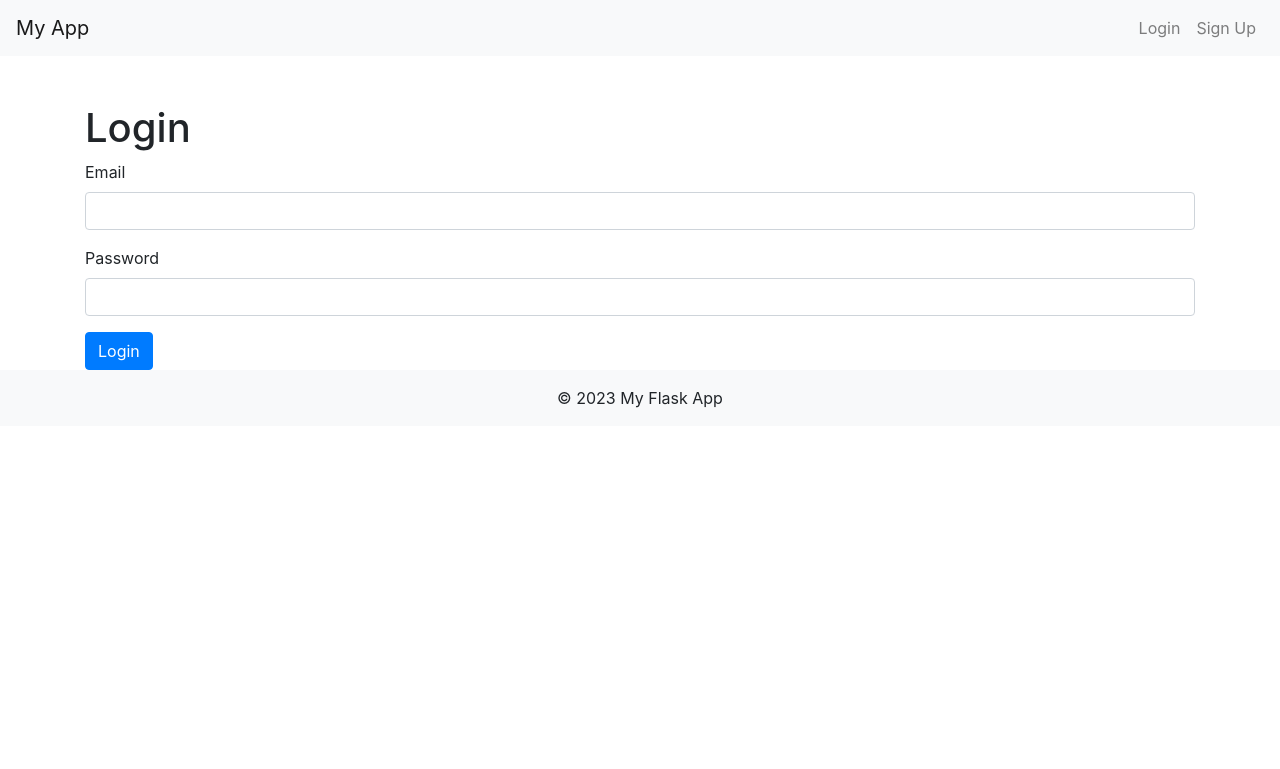
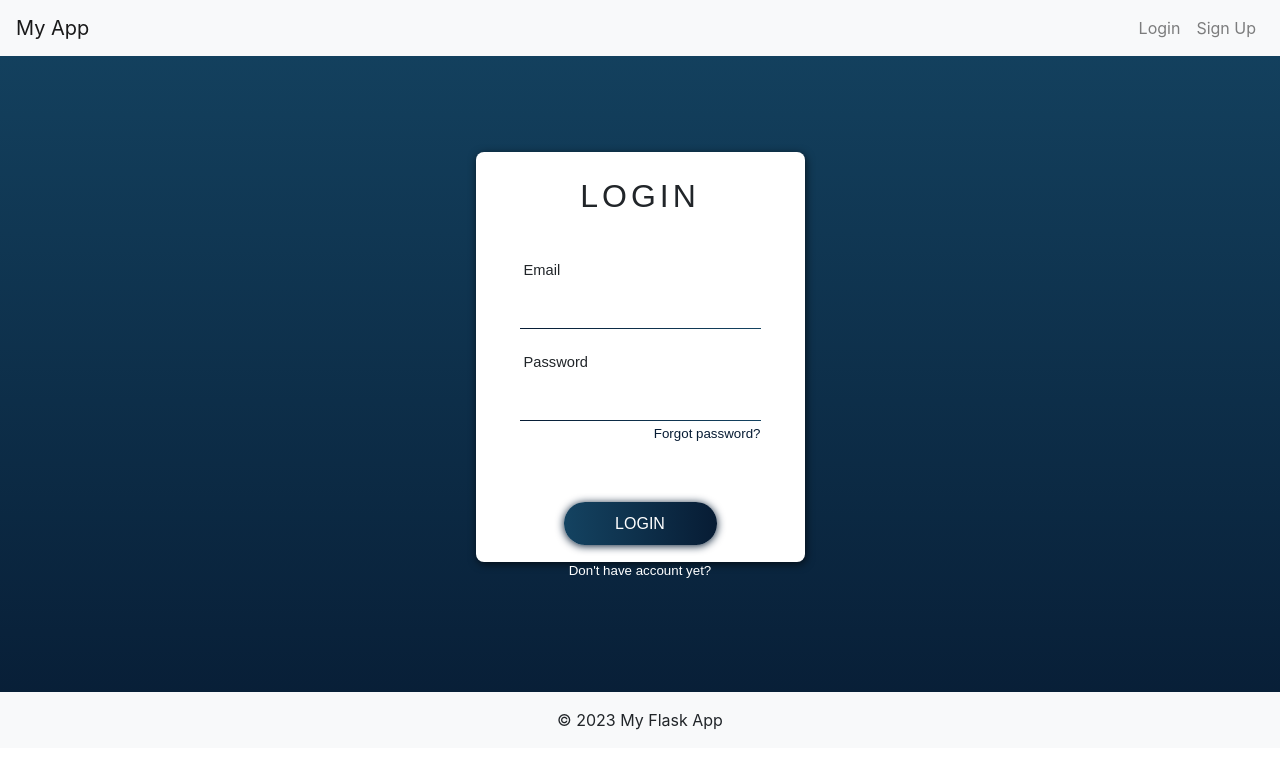
Before and after one commit to iqbalalghifary/TA-IWS, a Flask app: page /login in a window 1280 px wide. Shown: the top 769 px of the page. Run offline with Flask 3, Linux system fonts and the light colour scheme; some libraries are stand-ins or nearby versions.

Commit message:
update code

```diff
--- a/lemper-checker/app.py
+++ b/lemper-checker/app.py
@@ -7,6 +7,7 @@ from passlib.hash import bcrypt
 import os
 import fitz
 import re
+import psycopg2
 
 from reportlab.lib.pagesizes import letter
 from reportlab.lib.units import inch
@@ -271,6 +272,12 @@ def upload():
         uploaded_file.save(pdf_path)
 
         deteksi_nama(pdf_path)
+        # Set the start and end keywords
+        start_keyword = 'Pembimbing'
+        end_keyword = 'NIP'
+
+        # Call the extraction function
+        extracted_text = extract_text_between_keywords(pdf_file_path, start_keyword, end_keyword)
 
         # Lakukan perhitungan
         # keyword = 'Disusun oleh'
--- a/lemper-checker/app/routes.py
+++ /dev/null
@@ -1,5 +0,0 @@
-from flask import render_template
-
-@app.route('/')
-def index():
-    return render_template('index.html')
--- /dev/null
+++ b/lemper-checker/static/css/login.css
@@ -0,0 +1,76 @@
+a {
+    text-decoration: none;
+  }
+  body {
+    background: -webkit-linear-gradient(bottom, #071c34, #144361);
+    background-repeat: no-repeat;
+  }
+  label {
+    font-family: "Raleway", sans-serif;
+    font-size: 11pt;
+  }
+  #forgot-pass {
+    color: #071c34;
+    font-family: "Raleway", sans-serif;
+    font-size: 10pt;
+    margin-top: 3px;
+    text-align: right;
+  }
+  #card {
+    background: white;
+    border-radius: 8px;
+    box-shadow: 1px 2px 8px rgba(0, 0, 0, 0.65);
+    height: 410px;
+    margin: 6rem auto 8.1rem auto;
+    width: 329px;
+  }
+  #card-content {
+    padding: 12px 44px;
+  }
+  #card-title {
+    font-family: "Raleway Thin", sans-serif;
+    letter-spacing: 4px;
+    padding-bottom: 23px;
+    padding-top: 13px;
+    text-align: center;
+  }
+  #signup {
+    color: white;
+    font-family: "Raleway", sans-serif;
+    font-size: 10pt;
+    margin-top: 16px;
+    text-align: center;
+  }
+  #submit-btn {
+    background: -webkit-linear-gradient(right, #071c34, #144361);
+    border: none;
+    border-radius: 21px;
+    box-shadow: 0px 1px 8px #071c34;
+    cursor: pointer;
+    color: white;
+    font-family: "Raleway SemiBold", sans-serif;
+    height: 42.3px;
+    margin: 0 auto;
+    margin-top: 50px;
+    transition: 0.25s;
+    width: 153px;
+  }
+  #submit-btn:hover {
+    box-shadow: 0px 1px 18px #071c34;
+  }
+  .form {
+    align-items: left;
+    display: flex;
+    flex-direction: column;
+  }
+  .form-border {
+    background: -webkit-linear-gradient(right, #144361, #071c34);
+    height: 1px;
+    width: 100%;
+  }
+  .form-content {
+    background: white;
+    border: none;
+    outline: none;
+    padding-top: 14px;
+  }
--- a/lemper-checker/templates/login.html
+++ b/lemper-checker/templates/login.html
@@ -1,26 +1,38 @@
 <!DOCTYPE html>
 <html>
 <head>
-    <!-- Bootstrap CSS -->
-    <link rel="stylesheet" href="https://maxcdn.bootstrapcdn.com/bootstrap/4.0.0/css/bootstrap.min.css">
-    <title>Register</title>
+    <!-- <link rel="stylesheet" href="https://maxcdn.bootstrapcdn.com/bootstrap/4.0.0/css/bootstrap.min.css"> -->
+    <meta charset="utf-8" />
+    <meta http-equiv="X-UA-Compatible" content="IE=edge" />
+    <title>Login</title>
+    <meta name="viewport" content="width=device-width, initial-scale=1.0" />
+    <link rel="stylesheet" href="static/css/login.css">
 </head>
+
 <body>
     {% include "header.html" %}
-
-    <div class="container mt-5">
-        <h1>Login</h1>
-        <form method="post" action="/login">
-          <div class="form-group">
-              <label for="email">Email</label>
-              <input type="email" class="form-control" id="email" name="email" required>
-          </div>
-          <div class="form-group">
-              <label for="password">Password</label>
-              <input type="password" class="form-control" id="password" name="password" required>
-          </div>
-          <button type="submit" class="btn btn-primary">Login</button>
-        </form>
+    <div id="card">
+        <div id="card-content">
+            <div id="card-title">
+                <h2>LOGIN</h2>
+            </div>
+            <form method="post" class="form" action="/login">
+                <label for="user-email" style="padding-top:13px">
+                    &nbsp;Email
+                </label>
+                <input id="user-email" class="form-content" type="email" name="email" autocomplete="on" required />
+                <div class="form-border"></div>
+                <label for="user-password" style="padding-top:22px">&nbsp;Password
+                </label>
+                <input id="user-password" class="form-content" type="password" name="password" required />
+                <div class="form-border"></div>
+                <a href="#">
+                    <legend id="forgot-pass">Forgot password?</legend>
+                </a>
+                <input id="submit-btn" type="submit" name="submit" value="LOGIN" />
+                <a href="#" id="signup">Don't have account yet?</a>
+            </form>
+        </div>
     </div>
     {% with messages = get_flashed_messages(with_categories=true) %}
     {% if messages %}
@@ -34,4 +46,5 @@
 
     {% include "footer.html" %}
 </body>
+
 </html>
```
Also changed, not shown: lemper-checker/app/templates/index.html (deleted, +0 -31 lines), lemper-checker/main.py (deleted, +0 -9 lines), lemper-checker/templates/lupa_password.html (added, +44 -0 lines), lemper-checker/templates/registrasi.html (deleted, +0 -8 lines), lemper-checker/app/__init__.py (deleted), lemper-checker/app/models.py (deleted), lemper-checker/config.py (deleted), lemper-checker/static/style.css (deleted).
